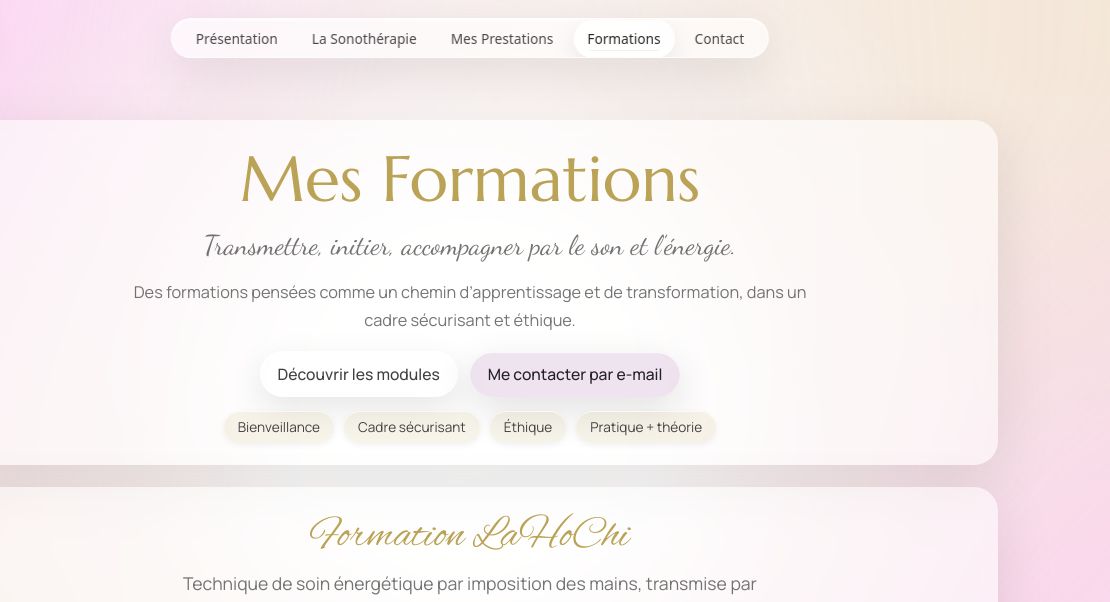
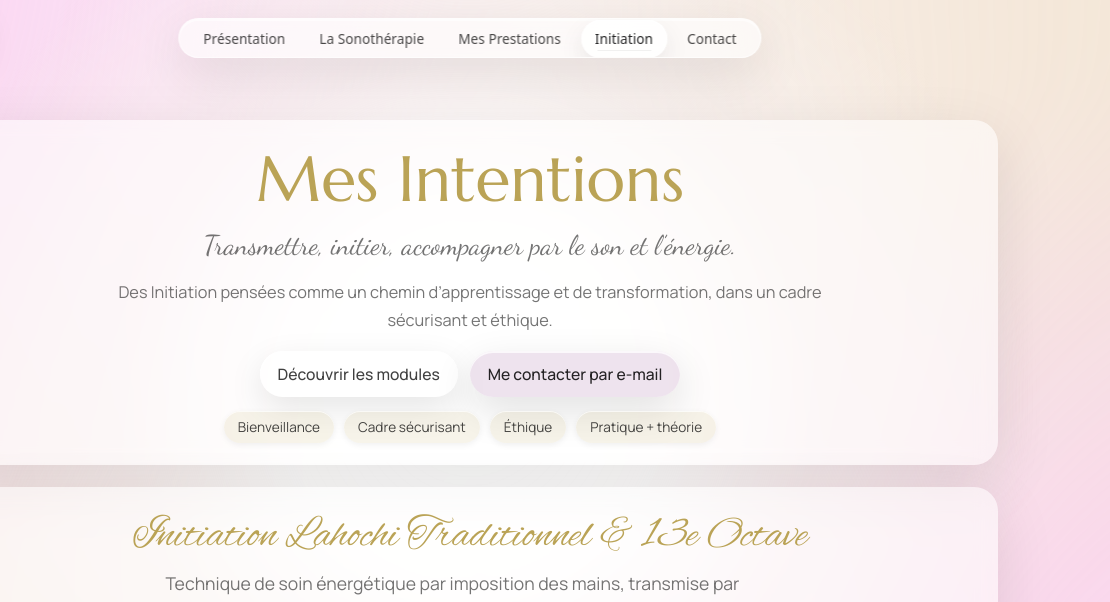
Before and after one commit to Keyxss7/melodiedelame, a plain HTML site: page formations.html in a window 1280 px wide. Shown: the top 602 px of the page, 170-1280 px from the left. Drawn offline with Linux system fonts and the light colour scheme.

Commit message:
Update formations.html

```diff
--- a/formations.html
+++ b/formations.html
@@ -2,7 +2,7 @@
 <html lang="fr">
 <head>
   <meta charset="UTF-8">
-  <title>Formations — Mélodie de l’Âme</title>
+  <title>Initiation — Mélodie de l’Âme</title>
   <meta name="viewport" content="width=device-width, initial-scale=1.0">
 
   <link rel="stylesheet" href="style.css">
@@ -24,7 +24,7 @@
           <li><a href="index.html">Présentation</a></li>
           <li><a href="index.html#sonotherapie">La Sonothérapie</a></li>
           <li><a href="prestations.html">Mes Prestations</a></li>
-          <li><a class="is-active" href="formations.html">Formations</a></li>
+          <li><a class="is-active" href="formations.html">Initiation</a></li>
           <li><a href="https://liberlo.com/profil/melissa-bergez-casalou/">Contact</a></li>
         </ul>
       </div>
@@ -39,7 +39,7 @@
           <li><a href="index.html#presentation">Présentation</a></li>
           <li><a href="index.html#sonotherapie">La Sonothérapie</a></li>
           <li><a href="prestations.html">Mes Prestations</a></li>
-          <li><a href="formations.html">Formations</a></li>
+          <li><a href="formations.html">Initiation</a></li>
           <li><a href="https://liberlo.com/profil/melissa-bergez-casalou/">Contact</a></li>
         </ul>
       </div>
@@ -55,12 +55,12 @@
 
     <!-- Intro pro -->
     <header class="page-hero">
-      <h1 class="title">Mes Formations</h1>
+      <h1 class="title">Mes Intentions</h1>
       <p class="page-subtitle">
         Transmettre, initier, accompagner par le son et l’énergie.<br>
       </p>
       <p class="page-subtitle2">
-        Des formations pensées comme un chemin d’apprentissage et de transformation, dans un cadre sécurisant et éthique.
+        Des Initiation pensées comme un chemin d’apprentissage et de transformation, dans un cadre sécurisant et éthique.
       </p>
 
       <div class="hero-actions">
@@ -86,7 +86,7 @@
       <article class="formation-card">
         <div class="formation-head">
           <div>
-            <h2 class="formation-title">Formation LaHoChi</h2>
+            <h2 class="formation-title">Initiation Lahochi Traditionnel & 13e Octave</h2>
             <p class="formation-subtitle">
               Technique de soin énergétique par imposition des mains, transmise par l’apposition de fréquences vibratoires élevées.
             </p>
@@ -248,9 +248,9 @@
     <!-- Esprit + certification + CTA -->
     <section class="formations-bottom">
       <div class="info-card">
-        <h2 class="info-title">🌹 L’esprit des formations Mélodie de l’Âme</h2>
+        <h2 class="info-title">🌹 L’esprit des Initiation Mélodie de l’Âme</h2>
         <p>
-          Toutes les formations sont proposées dans un cadre <strong>bienveillant</strong>, <strong>sécurisant</strong> et
+          Toutes les Initiation sont proposées dans un cadre <strong>bienveillant</strong>, <strong>sécurisant</strong> et
           <strong>respectueux du rythme de chacun</strong>, sans jugement.
         </p>
         <p>
```
